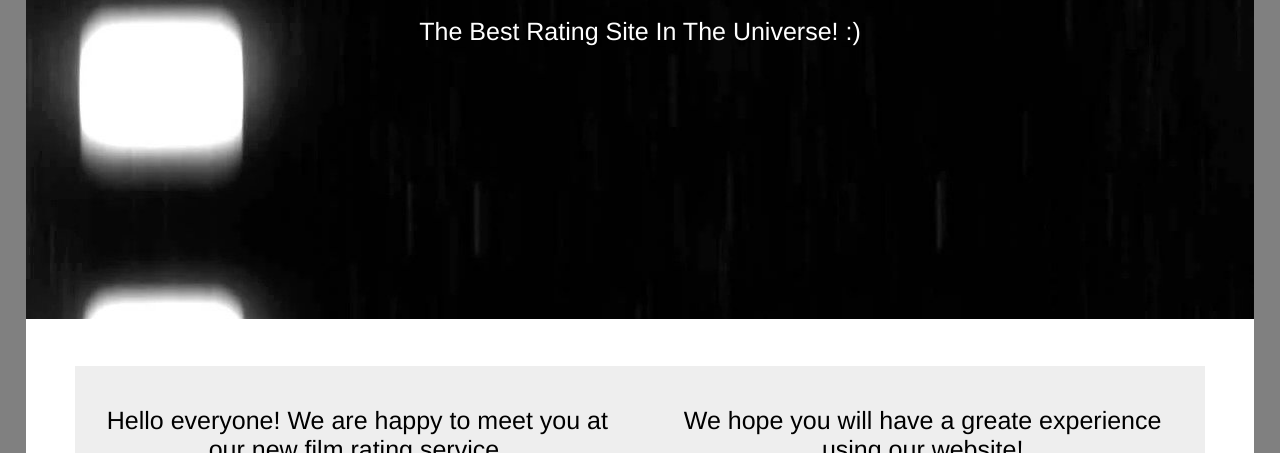
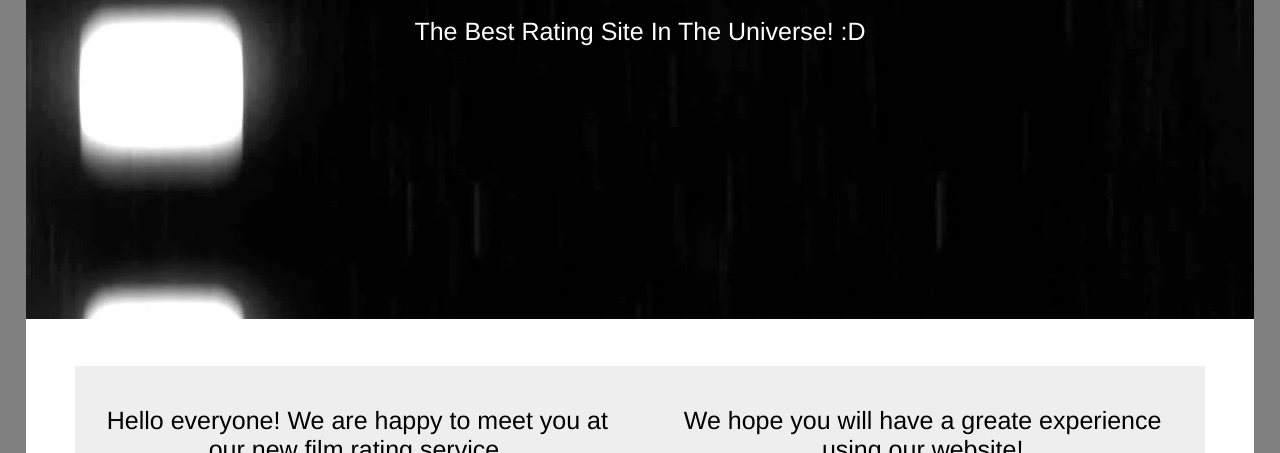
Before and after one commit to mashhhok/film-review, a plain HTML site: page films 2/index.html in a window 1280 px wide. Shown: the part 347-800 px from the top of the page. Drawn offline with Linux system fonts and the light colour scheme.

Commit message:
changed to happier smiley

```diff
--- a/films 2/index.html
+++ b/films 2/index.html
@@ -24,7 +24,7 @@
 		<div class="slogan">
 			<h1>Mari4ka's Rate</h1>
 			<br>
-			<h2>The Best Rating Site In The Universe! :)<h2>
+			<h2>The Best Rating Site In The Universe! :D<h2>
 		</div>
 	  </div>
 	<div class="contents">
```
